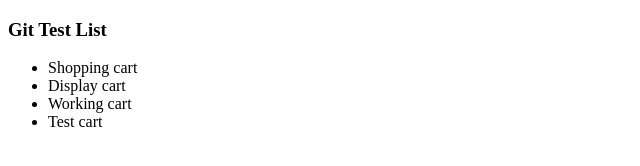
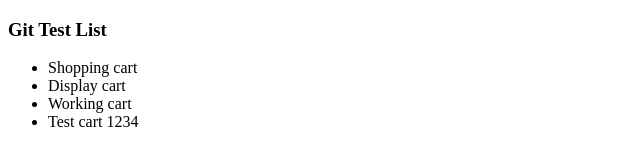
Before and after one commit to ajithSilbester/gitTest, a plain HTML site: page index.html in a window 1280 px wide. Shown: the full height of the page, 0-640 px from the left. Drawn offline with Linux system fonts and the light colour scheme.

Commit message:
added 123

```diff
--- a/index.html
+++ b/index.html
@@ -14,7 +14,7 @@
         <li>Shopping cart</li>
         <li>Display cart</li>
         <li>Working cart</li>
-        <li>Test cart</li>
+        <li>Test cart 1234</li>
     </ul>
 </body>
 </html>
```
